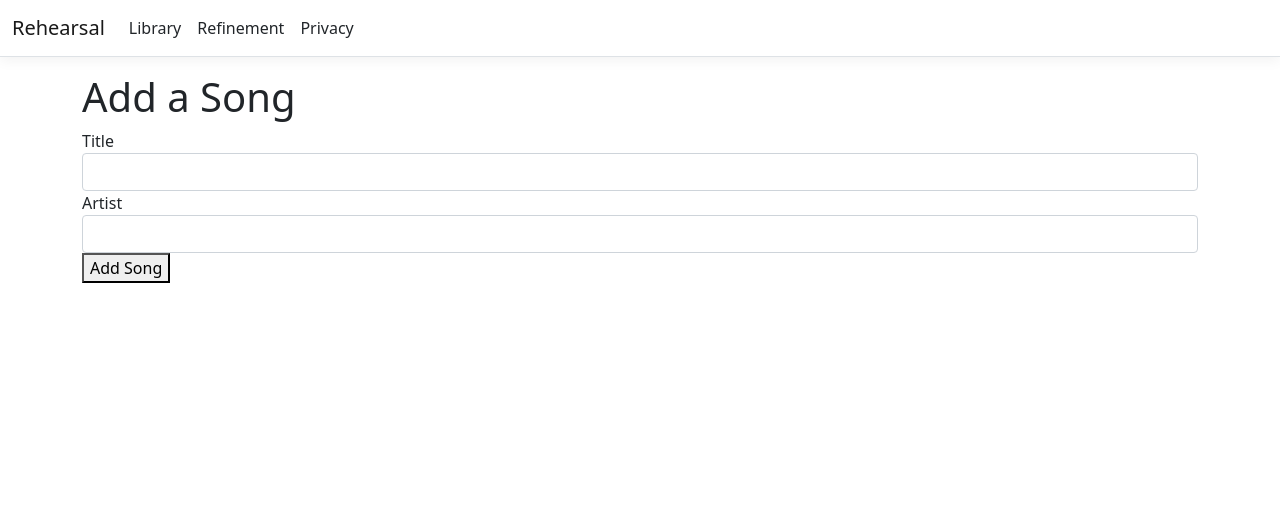
After one commit to thato-c/RepertoireManagementSystem, an ASP.NET Core app: template Repertoire-Management-System/Repertoire-Management-System/Views/Song/Create.cshtml in a window 1280 px wide. The commit adds this page. Shown: the top 523 px of the page. Run offline with ASP.NET Core 8, Linux system fonts and the light colour scheme; the template is opened without the code that fills it, so the values that code supplies are empty; style sheets or scripts are compiled from the project's sources.

Commit message:
Create Song Feature

```diff
--- a/Repertoire-Management-System/Repertoire-Management-System/Controllers/SongController.cs
+++ b/Repertoire-Management-System/Repertoire-Management-System/Controllers/SongController.cs
@@ -27,5 +27,11 @@ namespace Repertoire_Management_System.Controllers
 
             return View(songs);
         }
+
+        [HttpGet]
+        public IActionResult Create()
+        {
+            return View();
+        }
     }
 }
--- /dev/null
+++ b/Repertoire-Management-System/Repertoire-Management-System/Views/Song/Create.cshtml
@@ -0,0 +1,21 @@
+@model Song
+
+<h1>Add a Song</h1>
+
+<form asp-controller="Song" asp-action="Create" method="post">
+    @Html.AntiForgeryToken()
+    <div asp-validation-summary="ModelOnly" class="text-danger"></div>
+
+    <div class="form-group">
+        <label asp-for="Title">Title</label>
+        <input asp-for="Title" class="form-control" />
+        <span asp-validation-for="Title" class="text-danger"></span>
+    </div>
+
+    <div class="form-group">
+        <label asp-for="Artist">Artist</label>
+        <input asp-for="Artist" class="form-control" />
+        <span asp-validation-for="Artist" class="text-danger"></span>
+    </div>
+    <button type="submit">Add Song</button>
+</form>
--- a/Repertoire-Management-System/Repertoire-Management-System/Views/Song/Index.cshtml
+++ b/Repertoire-Management-System/Repertoire-Management-System/Views/Song/Index.cshtml
@@ -2,6 +2,8 @@
 @{
     ViewData["Title"] = "Song Library";
 }
+
+<a asp-controller="Song" asp-action="Create">Add a Song</a>
 
 @if (Model != null)
 {
```
Also changed, not shown: 9 other files.
